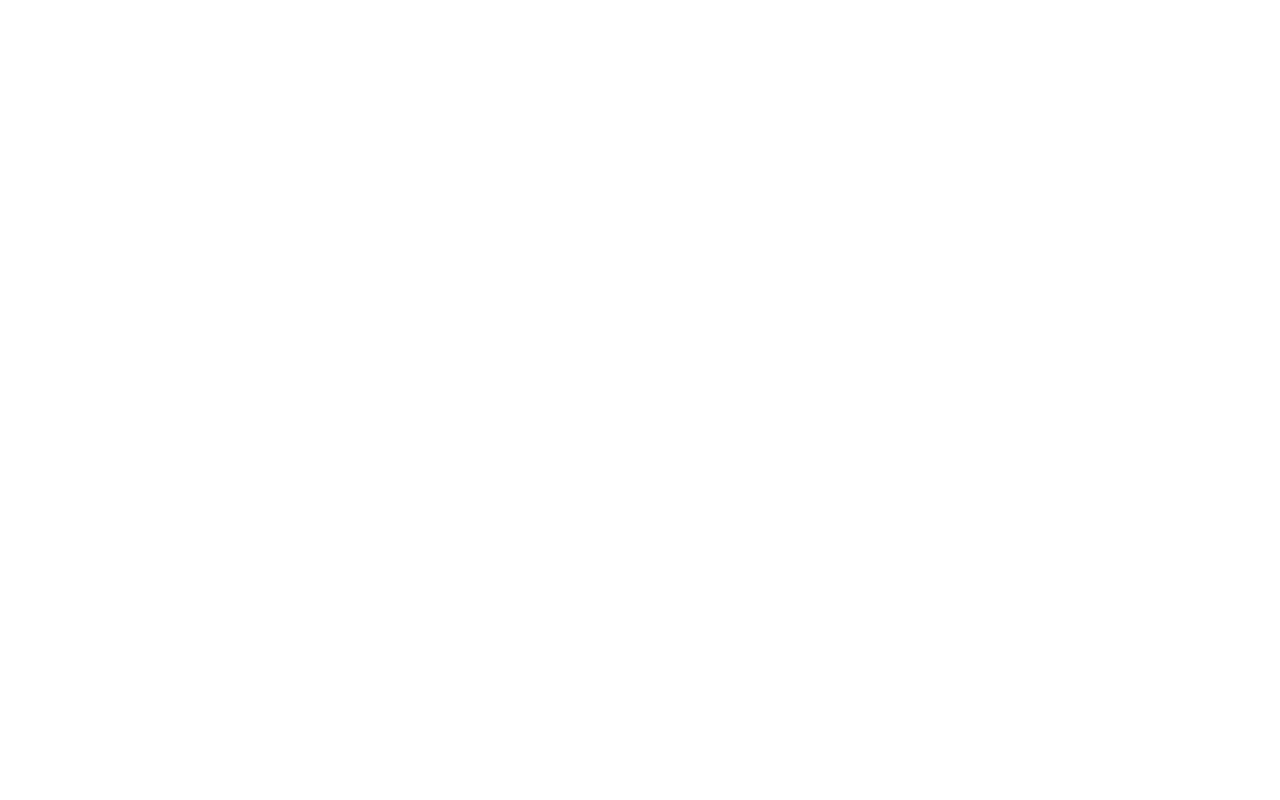
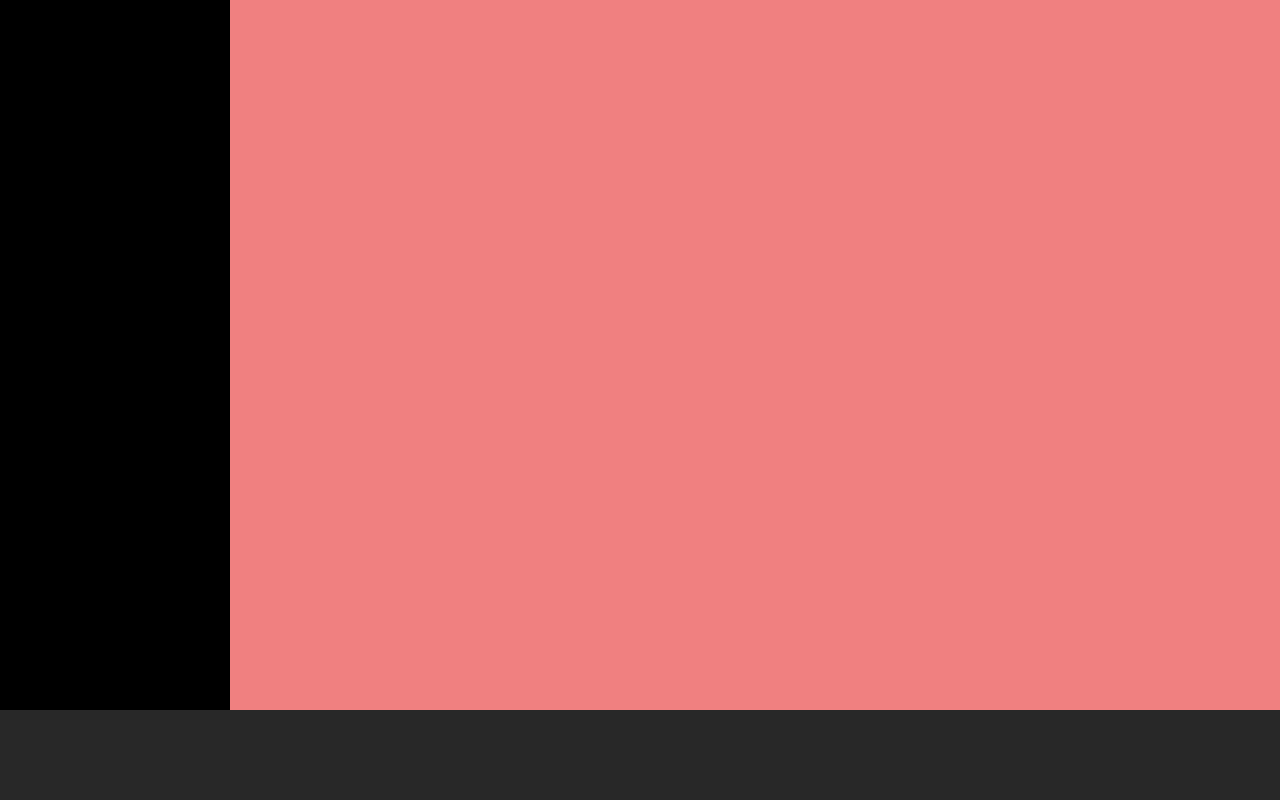
Before and after one commit to sgraziola/html-css-spotifyweb, a plain HTML site: page index.html in a window 1280 px wide. Drawn offline with Linux system fonts and the light colour scheme.

Commit message:
Add macroaree Ex Spotifyweb

```diff
--- a/assets/css/style.css
+++ b/assets/css/style.css
@@ -14,6 +14,32 @@
     --spotify_lighter: #A3A3A3;
     --spotify_accent: #ADFF2F;
     --spotify_lightest: #FFFFFF;
-
 }
 /* #endregion Common */
+
+/* #region Wrapper */
+    .wrapper{
+        height: calc(100vh - 90px);
+    }
+    .sidebar{
+        background-color: var(--spotify_darkest);
+        width: 230px;
+        height: 100%;
+    }
+/* #endregion Wrapper */
+
+/* #region playerbar */
+    .playerbar{
+        background-color: var(--spotify_dark);
+        height: 90px;
+    }
+
+/* #endregion playerbar */
+
+
+/* region Debug */
+.debug .wrapper{
+    background-color: lightcoral;
+}
+
+/* endregion Debug */
--- a/index.html
+++ b/index.html
@@ -1,5 +1,6 @@
 <!DOCTYPE html>
 <html lang="en">
+
 <head>
     <meta charset="UTF-8">
     <meta http-equiv="X-UA-Compatible" content="IE=edge">
@@ -7,7 +8,17 @@
     <title>SpotifyWeb</title>
     <link rel="stylesheet" href="./assets/css/style.css">
 </head>
-<body>
 
+<body class="debug">
+    <div class="wrapper">
+        <div class="sidebar">
+        </div>
+        <div class="container_lg">
+            <div class="banner"></div>
+            <div class="container"></div>
+        </div>
+    </div>
+    <div class="playerbar"></div>
 </body>
+
 </html>
```
